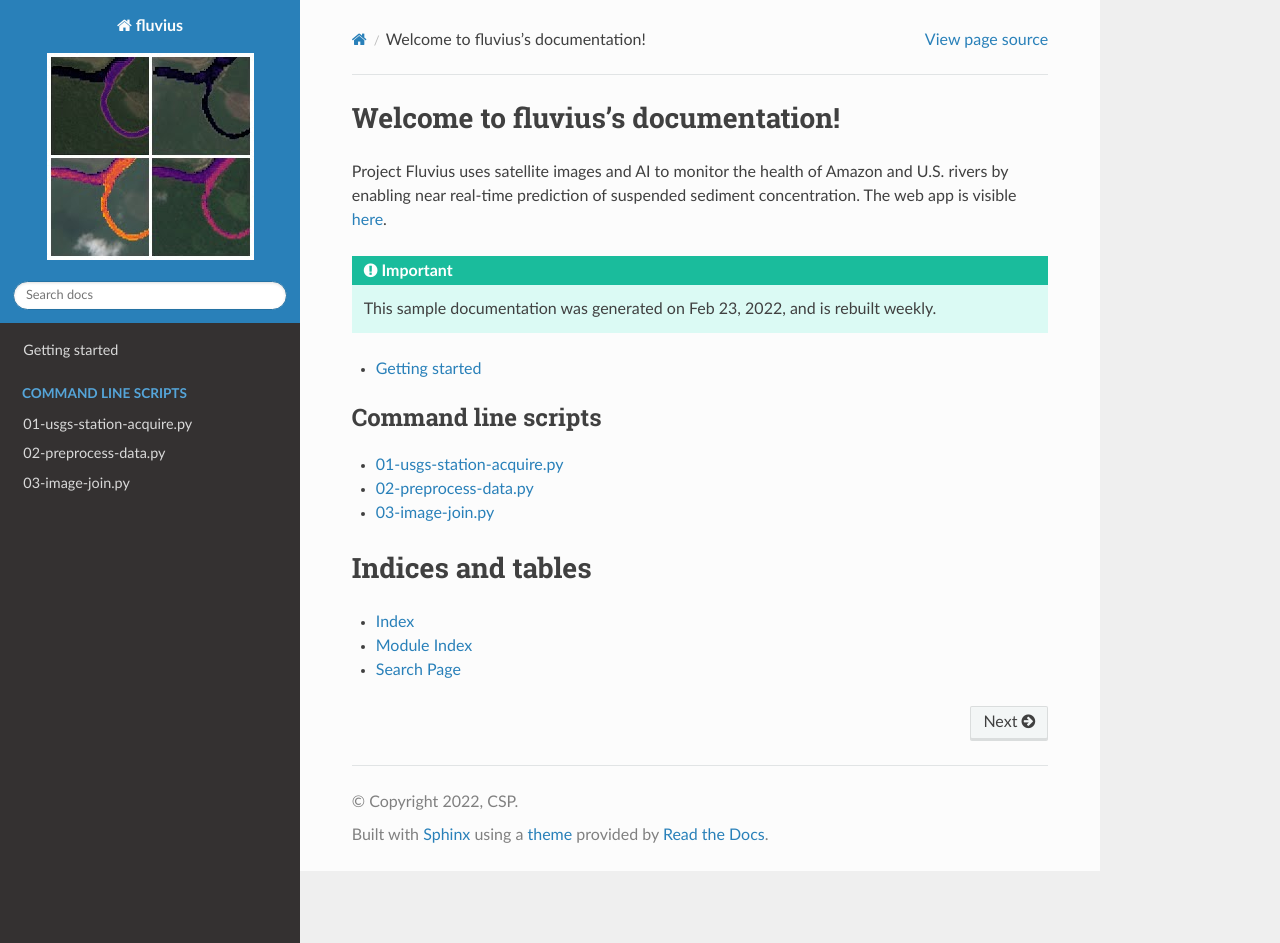
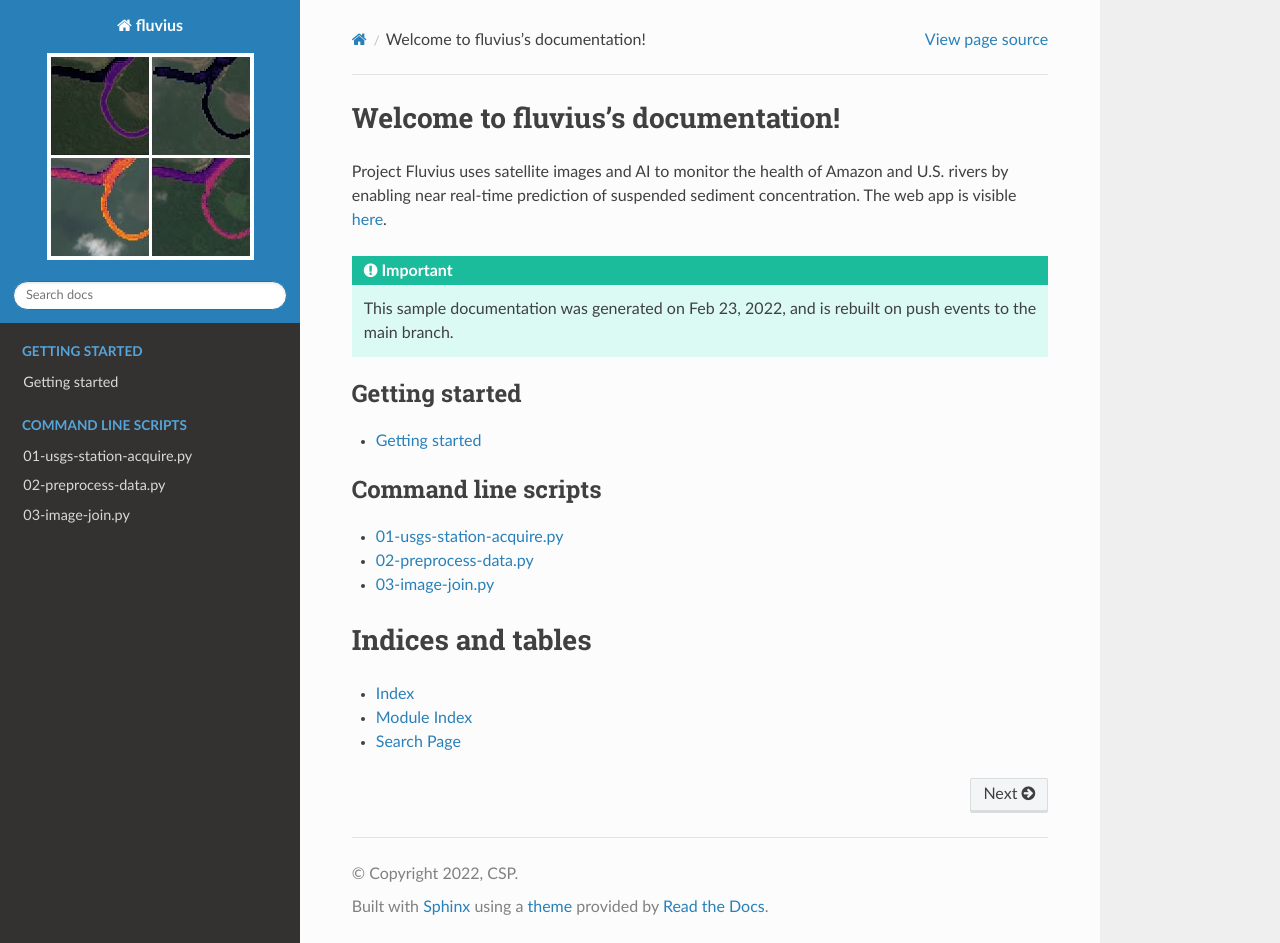
Before and after one commit to csp-inc/fluvius, a Sphinx documentation site: the page built from docs/source/index.rst, in a window 1280 px wide and 943 px high. Built offline with Sphinx 7.4.7 and the Read the Docs theme 2.0.0, drawn with Linux system fonts in a browser that asks for light colours.

```diff
--- a/docs/source/index.rst
+++ b/docs/source/index.rst
@@ -10,9 +10,10 @@
 
 .. important::
 
-    This sample documentation was generated on |today|, and is rebuilt weekly.
+    This sample documentation was generated on |today|, and is rebuilt on push events to the main branch.
 
 .. toctree::
+   :caption: Getting started
    :maxdepth: 2
 
    getting-started
```
Also changed, not shown: 1 other file.
